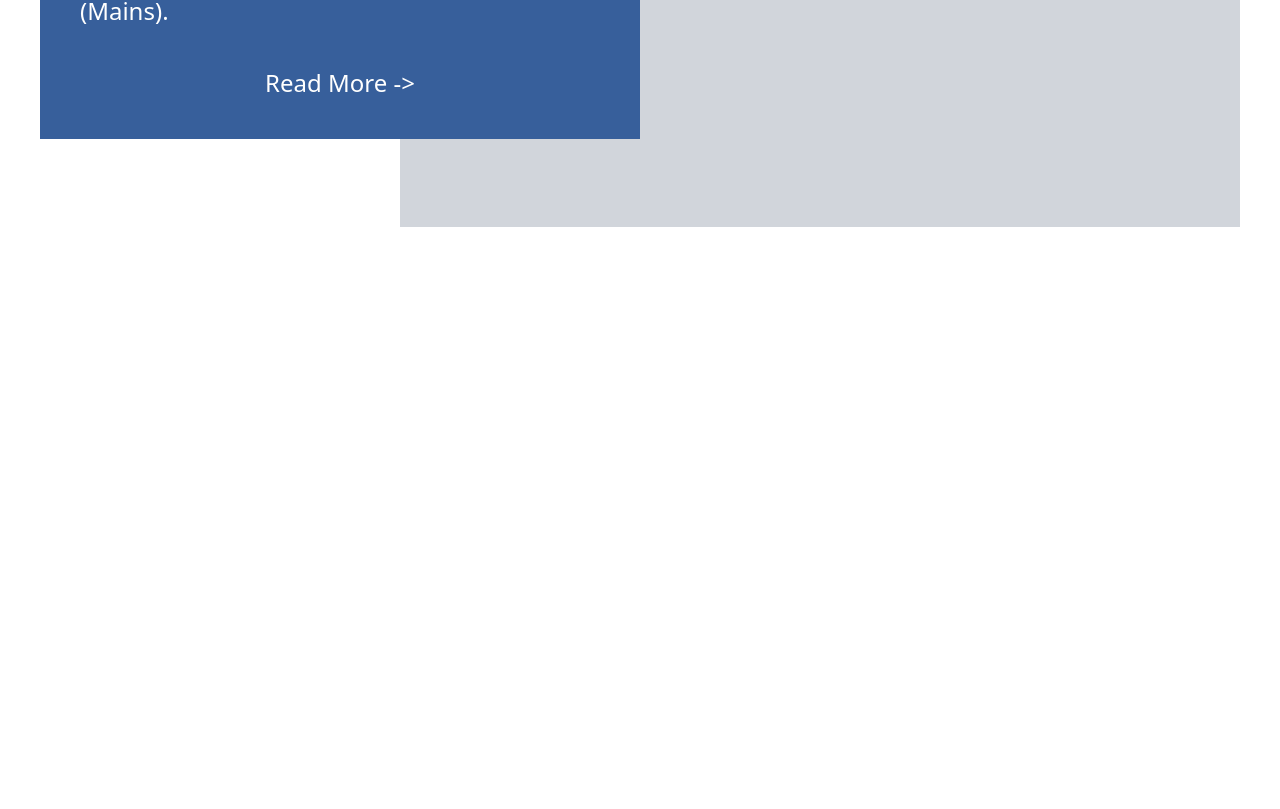
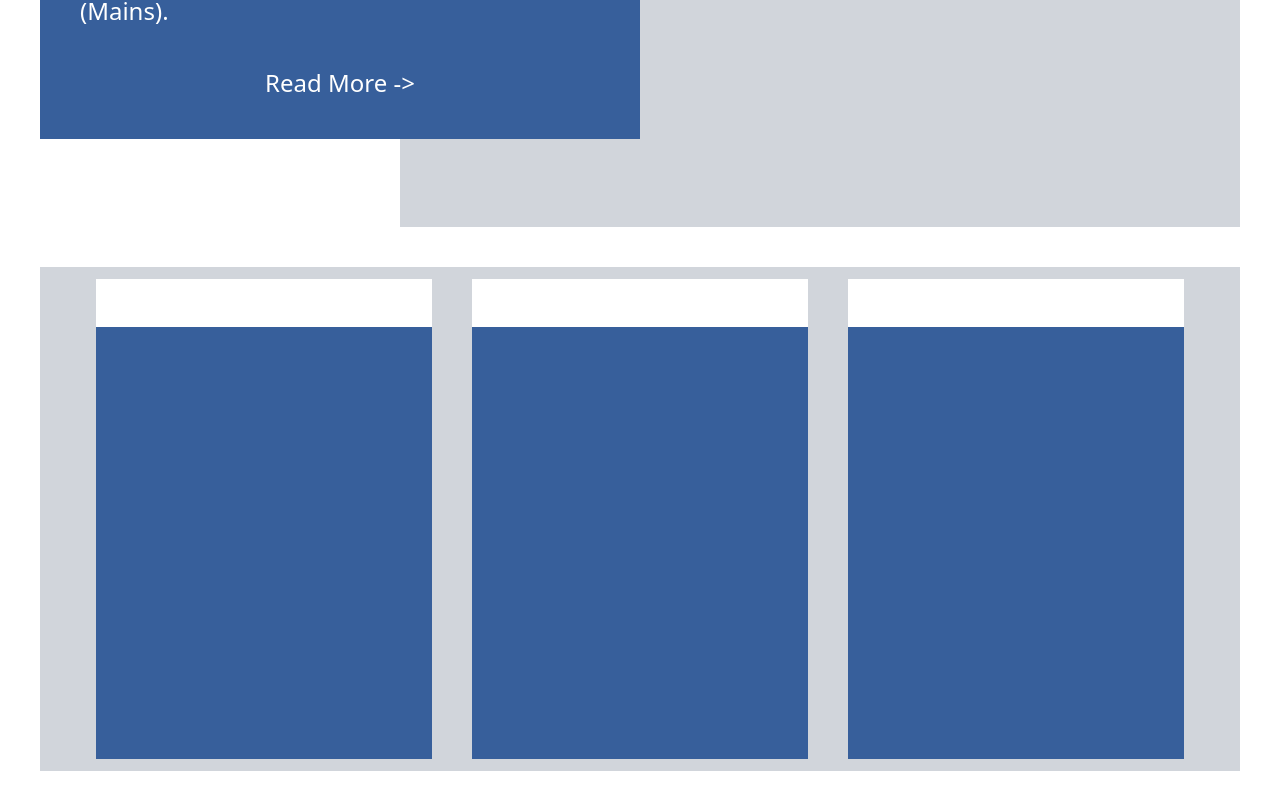
Before and after one commit to ydvmudit07/Collage, a Next.js app: page / in a window 1280 px wide. Shown: the part 1388-2197 px from the top of the page. Before the commit the page ends 1655 px from the top, so only its background shows below. Built offline with nearby package versions, Linux system fonts and the light colour scheme.

Commit message:
information card for homepage

```diff
--- a/pages/index.js
+++ b/pages/index.js
@@ -28,12 +28,41 @@ const About=()=>{
       </div>
     )
 }
+
+// work starts here
+
+const InfoCard = ({ title, content }) => {
+  return (
+    <div className="relative m-10 max-md:m-5 scrollAnim">
+      <div className='bg-gray-300 z-[-1] py-3'>
+        <div className="flex flex-row justify-center space-x-10">
+          <div className="w-[28%] h-[60vh] max-lg:w-[30%] max-sm:w-[30%] max-md:text-xl flex flex-col text-center text-2xl font-normal bg-bluel text-white p-10 gap-10 transform hover:scale-110 transition-transform py-0 px-0 hover:border border-bluedark hover:shadow-lg">
+            <p className='bg-white text-bluedark font-bold h-12 py-2'>{title}</p>
+            <p className=''>{content}</p>
+          </div>
+          <div className="w-[28%] h-[60vh] max-lg:w-[30%] max-sm:w-[30%] max-md:text-xl flex flex-col text-center text-2xl font-normal bg-bluel text-white p-10 gap-10 transform hover:scale-110 transition-transform py-0 px-0 hover:border border-bluedark hover:shadow-lg">
+            <p className='bg-white text-bluedark font-bold h-12 py-2'>{title}</p>
+            <p className=''>{content}</p>
+          </div>
+          <div className="w-[28%] h-[60vh] max-lg:w-[30%] max-sm:w-[30%] max-md:text-xl flex flex-col text-center text-2xl font-normal bg-bluel text-white p-10 gap-10 transform hover:scale-110 transition-transform py-0 px-0 hover:border border-bluedark hover:shadow-lg">
+            <p className='bg-white text-bluedark font-bold h-12 py-2'>{title}</p>
+            <p className=''>{content}</p>
+          </div>
+        </div>
+      </div>
+    </div>
+  );
+};
+
+// work ends here
+
 export default function Home() {
   return (
     <div>
     <Navbar/>
     <Content/>
     <About/>
+    <InfoCard/>
     </div>
     )
 }
```
Also changed, not shown: 1 other file (tests, documents, lock files or other folders).
